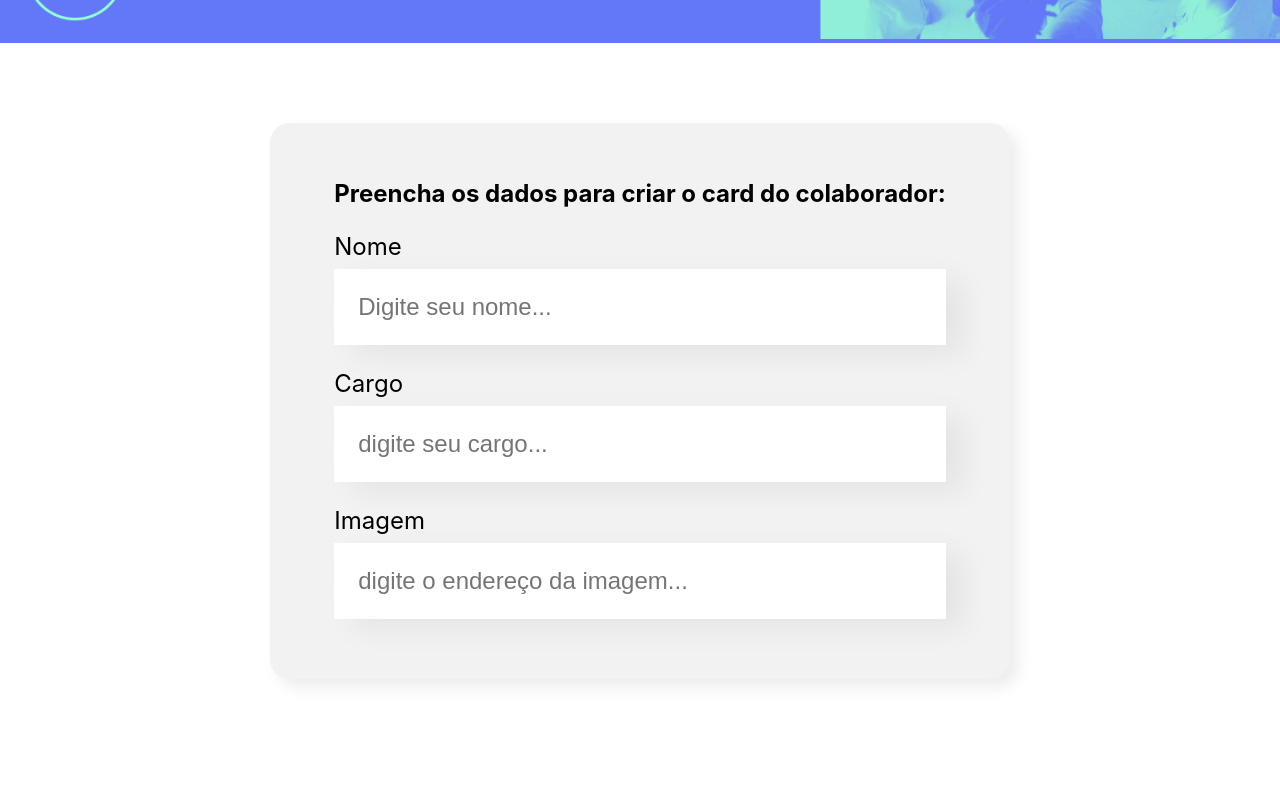
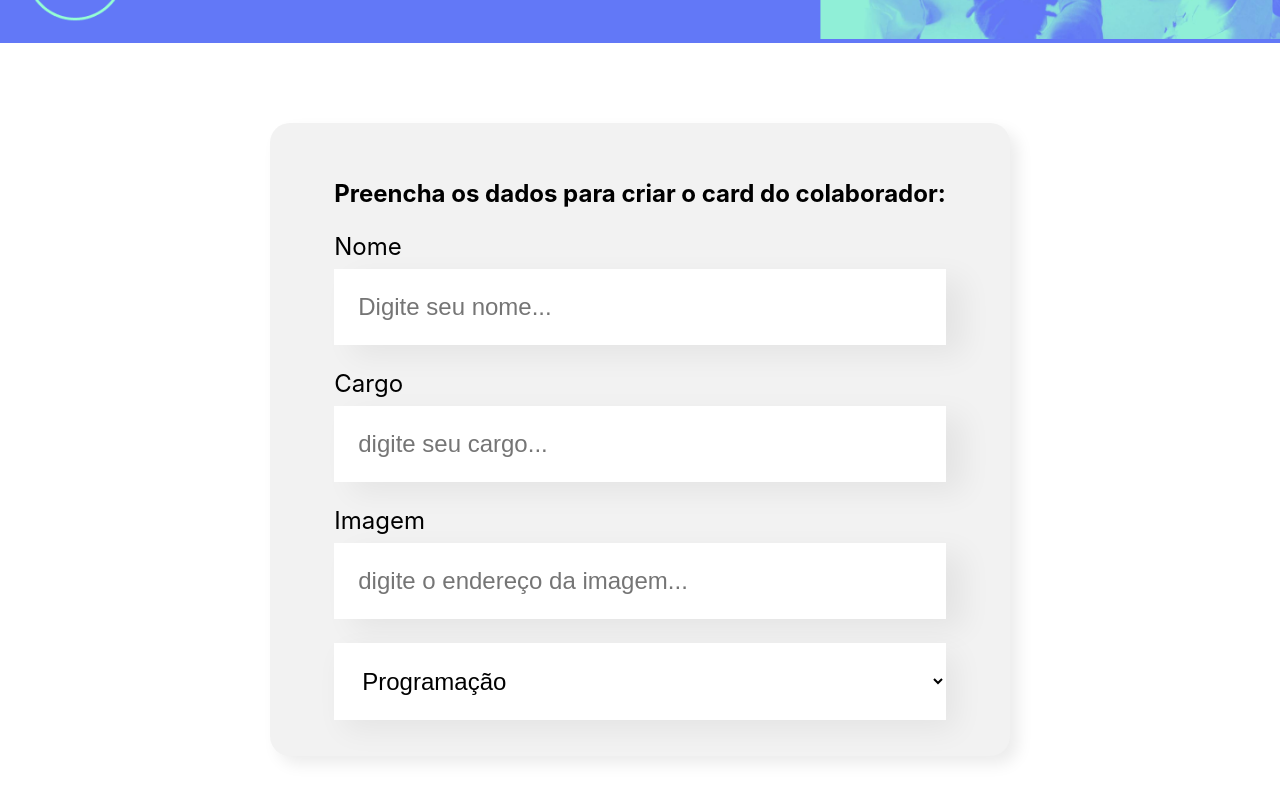
Before and after one commit to GabrielNP96/curso_react_alura, a React (Create React App) app in the folder organo/: page / in a window 1280 px wide. Shown: the part 455-1255 px from the top of the page. Before the commit the page ends 1214 px from the top, so only its background shows below. Built offline with nearby package versions, Linux system fonts and the light colour scheme.

Commit message:
Lista dos times

```diff
--- a/organo/src/components/Formulario/index.js
+++ b/organo/src/components/Formulario/index.js
@@ -1,8 +1,20 @@
 import "./Formulario.css"
 import CampoTexto from "../CampoTexto"
+import ListaSuspensa from "../ListaSuspensa"
 
 
 const Formulario = () => {
+
+    const times = [
+        'Programação',
+        'Front-End',
+        'Data Science',
+        'Devops',
+        'UX e Design',
+        'Mobile',
+        'Inovação e Gestão'
+    ]
+
     return (
         <section className = "formulario">
             <form>
@@ -10,6 +22,7 @@ const Formulario = () => {
                 <CampoTexto label="Nome" placeholder = "Digite seu nome"/>
                 <CampoTexto label="Cargo" placeholder = "digite seu cargo"/>
                 <CampoTexto label="Imagem" placeholder = "digite o endereço da imagem"/>
+                <ListaSuspensa itens={times} />
             </form>
         </section>
     )
--- /dev/null
+++ b/organo/src/components/ListaSuspensa/ListaSuspensa.css
@@ -0,0 +1,15 @@
+.lista-suspensa label{
+    display: block;
+    margin-bottom: 8px;
+    font-size: 24px;
+}
+
+.lista-suspensa select {
+    background-color: #fff;
+    box-shadow: 10px 10px 30px rgba(0, 0, 0, 0.06);
+    width: 100%;
+    border: none;
+    font-size: 24px;
+    padding: 24px;
+    box-sizing: border-box;
+}
--- a/organo/src/components/ListaSuspensa/index.js
+++ b/organo/src/components/ListaSuspensa/index.js
@@ -1,12 +1,16 @@
+import "./ListaSuspensa.css"
+
 const ListaSuspensa = (props) => {
     console.log(props.itens)
     return (
-        <div>
+        <div className = "lista-suspensa">
             <label>{props.label}</label>
-                <select>
-                    {props.itens.map(item => <option>{item}</option>)}
-                </select>
-        </div>
+            <select>
+                {props.itens.map(item => {
+                    return <option key={item}>{item}</option>
+                })}
+            </select>
+    </div>
     )
 }
 
```
Also changed, not shown: organo/src/components/ListaSuspensa/ListaSupensa.css (deleted).
